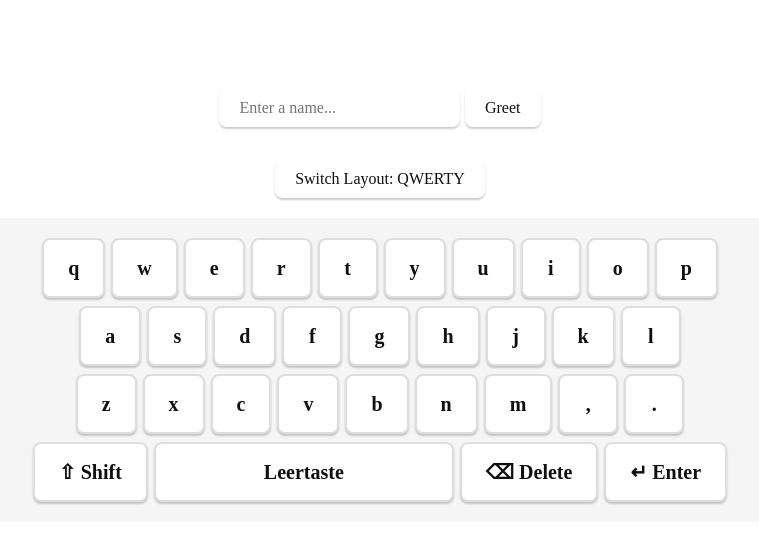
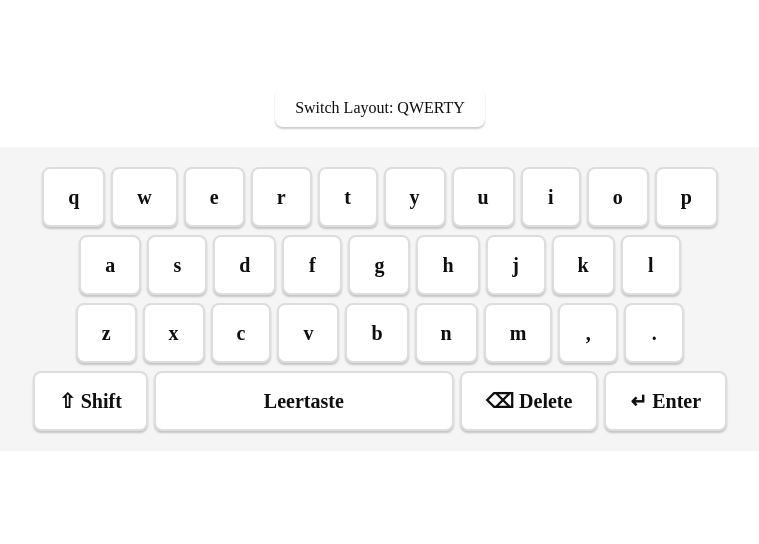
Before and after one commit to eneller/hr-hci, an Angular app: page / in a window 1280 px wide. Shown: the top 544 px of the page, without its empty margins (260-1019 px from the left). Built offline with nearby package versions, Linux system fonts and the light colour scheme.

Commit message:
chore: remove demo

```diff
--- a/src/app/app.component.html
+++ b/src/app/app.component.html
@@ -1,11 +1,4 @@
 <main class="container">
-  <form class="row" (submit)="greet($event, greetInput.value)">
-    <input #greetInput id="greet-input" placeholder="Enter a name..." />
-    <button type="submit">Greet</button>
-  </form>
-
-  <p>{{ greetingMessage }}</p>
-
   <!-- Layout Switcher -->
   <div class="layout-controls">
     <button (click)="switchLayout()" class="layout-button">
--- a/src/app/app.component.ts
+++ b/src/app/app.component.ts
@@ -19,23 +19,12 @@ import { CircleKeyboardComponent } from './keyboards/circle-keyboard.component';
   templateUrl: './app.component.html',
   styleUrl: './app.component.css'
 })
-export class AppComponent implements AfterViewInit {
+export class AppComponent {
   greetingMessage = "";
   currentLayout: 'qwerty' | 'dvorak' | 'circle' = 'qwerty';
   shiftActive = false;
 
   @ViewChild('greetInput') inputElement!: ElementRef;
-
-  ngAfterViewInit() {
-    this.inputElement.nativeElement.focus();
-  }
-
-  greet(event: SubmitEvent, name: string): void {
-    event.preventDefault();
-    invoke<string>("greet", { name }).then((text) => {
-      this.greetingMessage = text;
-    });
-  }
 
   toggleShift(): void {
     this.shiftActive = !this.shiftActive;
@@ -52,7 +41,6 @@ export class AppComponent implements AfterViewInit {
   }
 
   async handleKeyPress(key: string): Promise<void> {
-    this.inputElement.nativeElement.focus();
 
     let finalKey = key;
     if (key.length === 1) {
```
Also changed, not shown: 1 other file (tests, documents, lock files or other folders).
